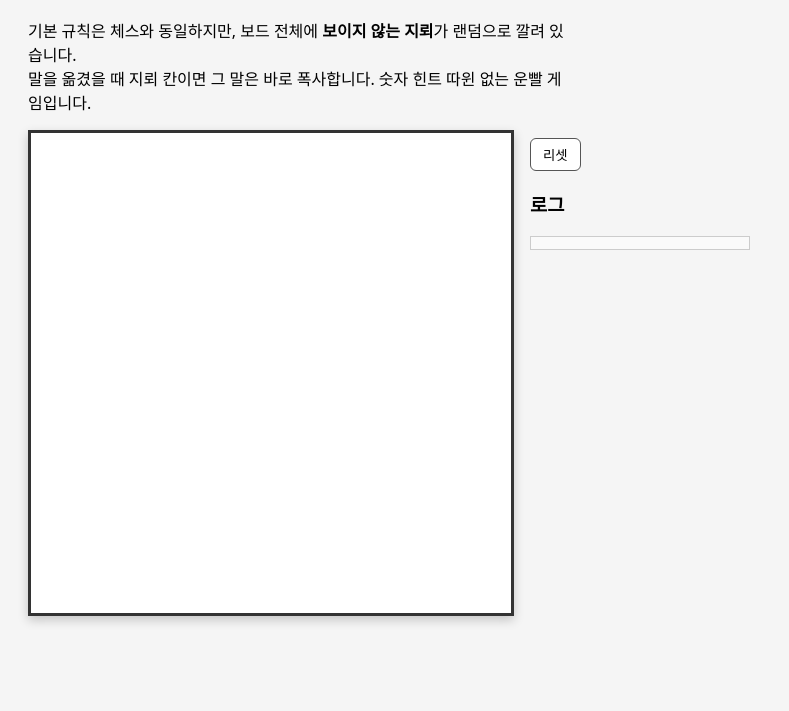
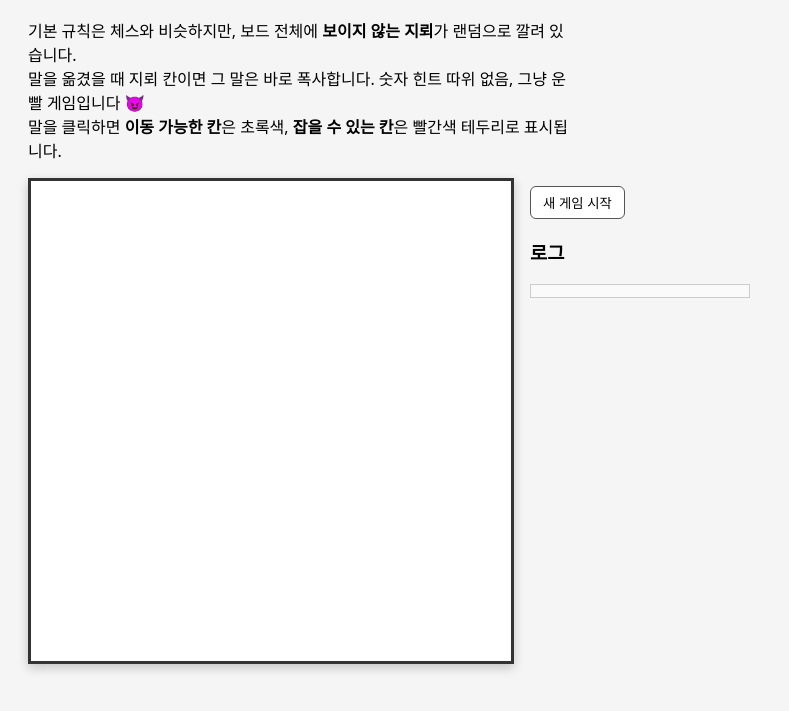
Before and after one commit to a01096962823-dot/mine_chess, a plain HTML site: page index.html in a window 1280 px wide. Shown: the part 77-788 px from the top of the page, without its empty margins (0-789 px from the left). Drawn offline with Linux system fonts and the light colour scheme.

Commit message:
Update index.html

```diff
--- a/index.html
+++ b/index.html
@@ -8,8 +8,9 @@
 <body>
   <h1>지뢰 체스 💣♟</h1>
   <p class="description">
-    기본 규칙은 체스와 동일하지만, 보드 전체에 <b>보이지 않는 지뢰</b>가 랜덤으로 깔려 있습니다.<br>
-    말을 옮겼을 때 지뢰 칸이면 그 말은 바로 폭사합니다. 숫자 힌트 따윈 없는 운빨 게임입니다.
+    기본 규칙은 체스와 비슷하지만, 보드 전체에 <b>보이지 않는 지뢰</b>가 랜덤으로 깔려 있습니다.<br>
+    말을 옮겼을 때 지뢰 칸이면 그 말은 바로 폭사합니다. 숫자 힌트 따위 없음, 그냥 운빨 게임입니다 😈<br>
+    말을 클릭하면 <b>이동 가능한 칸</b>은 초록색, <b>잡을 수 있는 칸</b>은 빨간색 테두리로 표시됩니다.
   </p>
 
   <div id="game">
@@ -17,13 +18,16 @@
     <div id="info">
       <div id="status"></div>
       <div id="controls">
-        <button id="resetBtn">리셋</button>
+        <button id="resetBtn">새 게임 시작</button>
       </div>
       <h3>로그</h3>
       <div id="log"></div>
     </div>
   </div>
 
+  <!-- 폭발 시 잠깐 뜨는 메세지 -->
+  <div id="boomToast"></div>
+
   <script src="game.js" defer></script>
 </body>
 </html>
```
